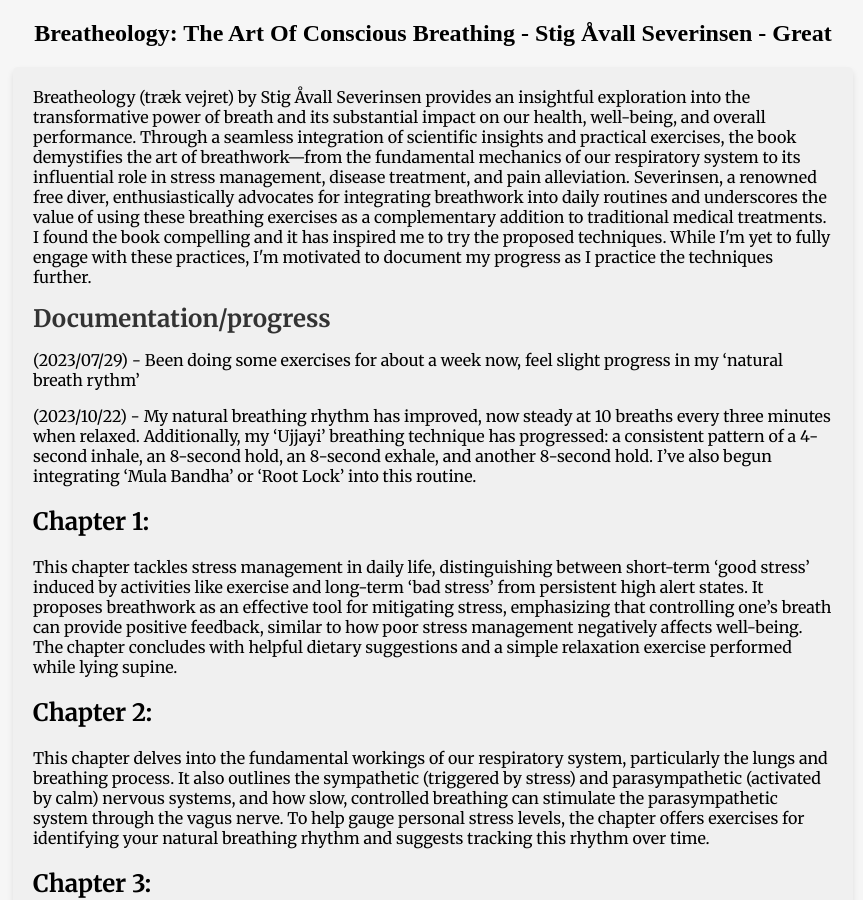
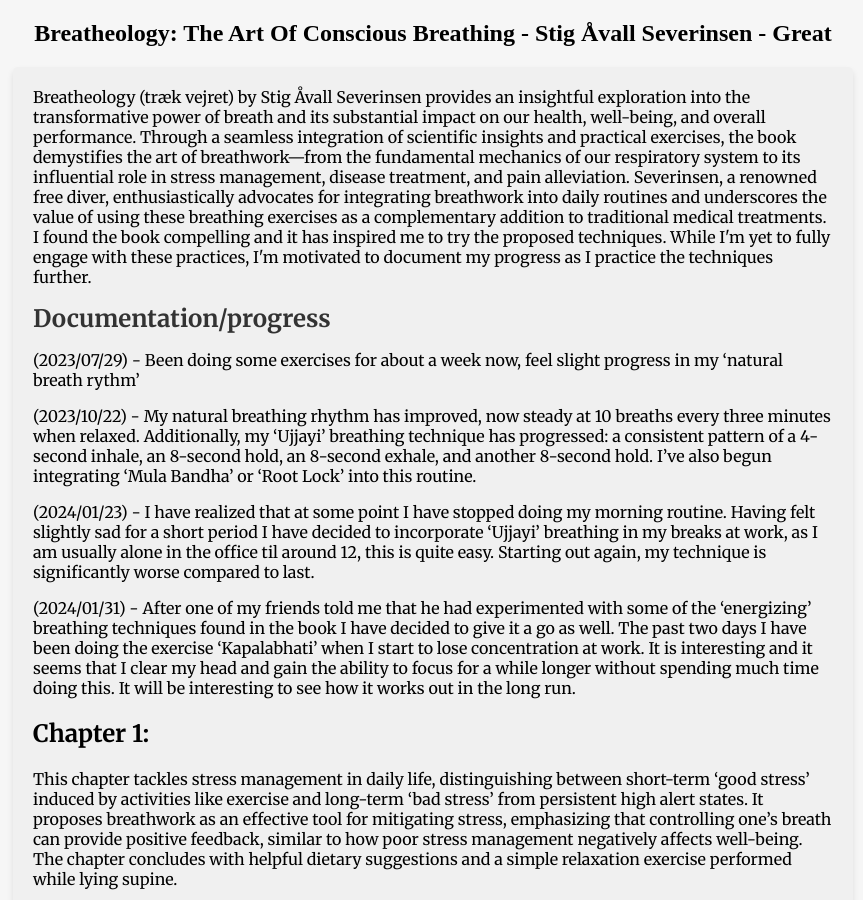
Before and after one commit to Kortelange/webpage, a Jekyll site: the page built from _books/breatheology.md, in a window 1280 px wide and 900 px high. Shown: the whole window, without its empty margins (207-1070 px from the left). Built offline with Jekyll 4.4.1, drawn with Linux system fonts in a browser that asks for light colours.

Commit message:
Add updates to 'breath routine' in Breatheology.

```diff
--- a/_books/breatheology.md
+++ b/_books/breatheology.md
@@ -13,6 +13,10 @@ long_review: true
 (2023/07/29) - Been doing some exercises for about a week now, feel slight progress in my 'natural breath rythm'
 
 (2023/10/22) - My natural breathing rhythm has improved, now steady at 10 breaths every three minutes when relaxed. Additionally, my 'Ujjayi' breathing technique has progressed: a consistent pattern of a 4-second inhale, an 8-second hold, an 8-second exhale, and another 8-second hold. I've also begun integrating 'Mula Bandha' or 'Root Lock' into this routine.
+
+(2024/01/23) - I have realized that at some point I have stopped doing my morning routine. Having felt slightly sad for a short period I have decided to incorporate 'Ujjayi' breathing in my breaks at work, as I am usually alone in the office til around 12, this is quite easy. Starting out again, my technique is significantly worse compared to last.
+
+(2024/01/31) - After one of my friends told me that he had experimented with some of the 'energizing' breathing techniques found in the book I have decided to give it a go as well. The past two days I have been doing the exercise 'Kapalabhati' when I start to lose concentration at work. It is interesting and it seems that I clear my head and gain the ability to focus for a while longer without spending much time doing this. It will be interesting to see how it works out in the long run.
 
 ## Chapter 1:
 This chapter tackles stress management in daily life, distinguishing between short-term 'good stress' induced by activities like exercise and long-term 'bad stress' from persistent high alert states. It proposes breathwork as an effective tool for mitigating stress, emphasizing that controlling one's breath can provide positive feedback, similar to how poor stress management negatively affects well-being. The chapter concludes with helpful dietary suggestions and a simple relaxation exercise performed while lying supine.
```
